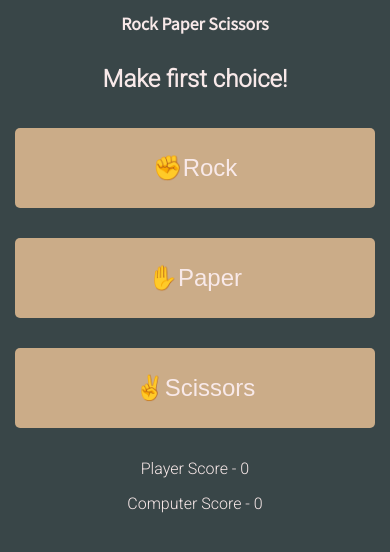
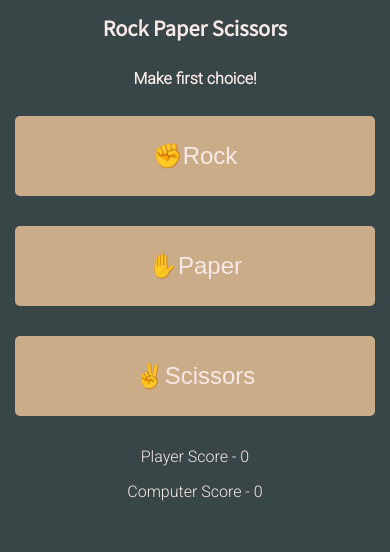
Before and after one commit to Ieuanspriggwiggins/RockPaperScissors, a plain HTML site: page index.html in a window 390 px wide. Drawn offline with Linux system fonts and the light colour scheme.

Commit message:
Changes the size of the play_title to lower resizing of elements around it

```diff
--- a/style.css
+++ b/style.css
@@ -62,6 +62,9 @@ button:hover{
 
 @media (max-width: 600px){
     #page-title{
+        font-size: 1.25em;
+    }
+    #play-title{
         font-size: 1em;
     }
     main{
```
